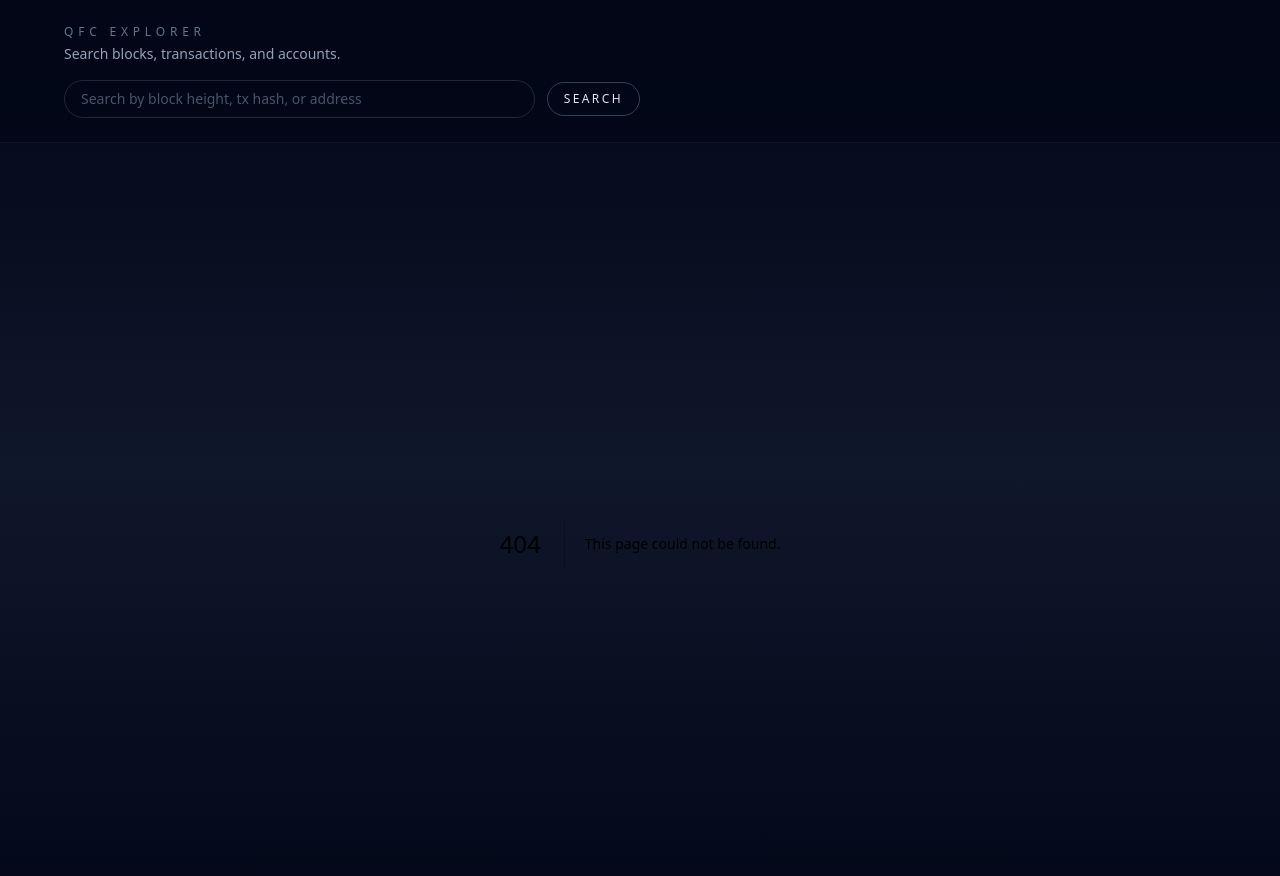
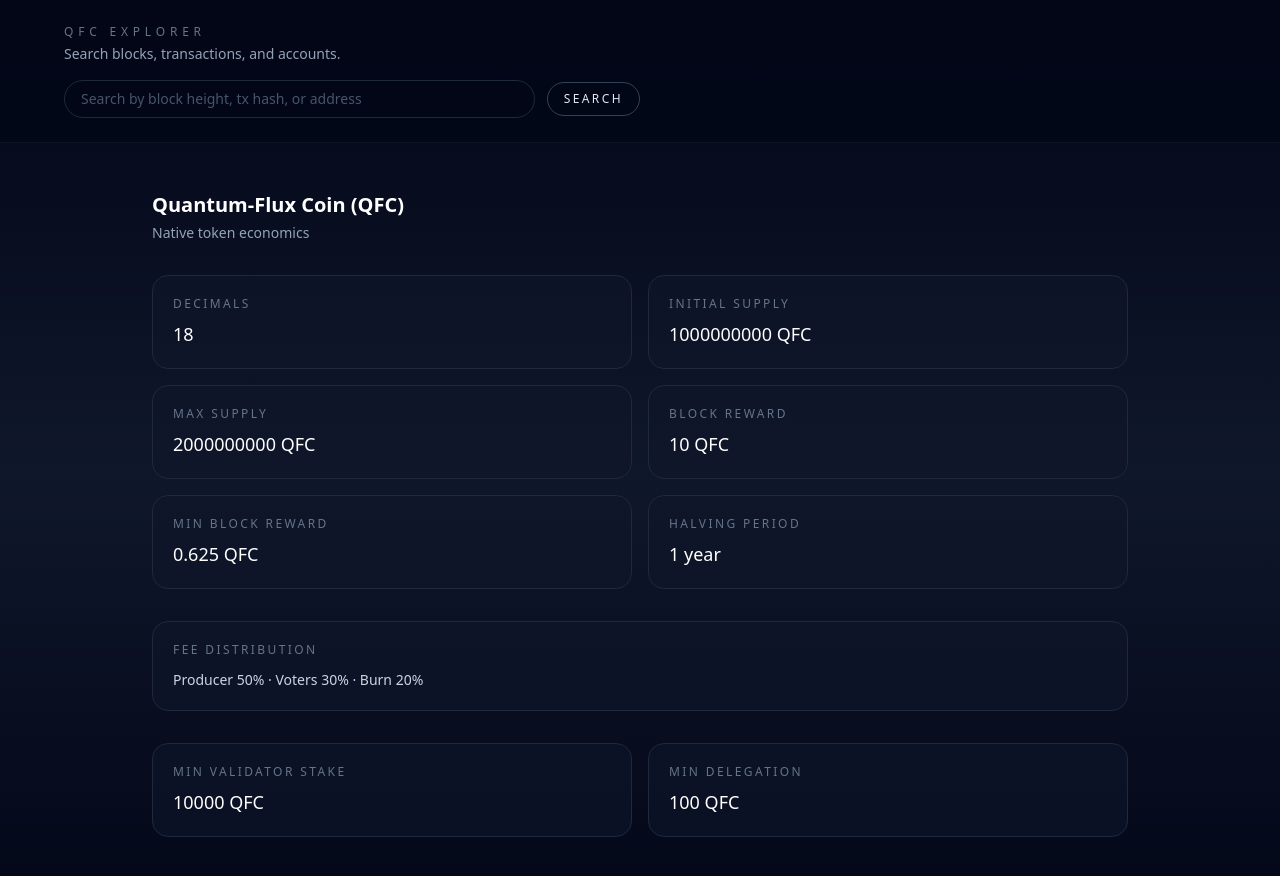
Before and after one commit to qfc-network/qfc-explorer, a Next.js app: page /token/qfc in a window 1280 px wide. Before the commit this address had no page. Shown: the top 876 px of the page. Built offline with nearby package versions, Linux system fonts and the light colour scheme.

Commit message:
Add QFC tokenomics page

```diff
--- a/src/app/contracts/page.tsx
+++ b/src/app/contracts/page.tsx
@@ -1,3 +1,4 @@
+import Link from 'next/link';
 import SectionHeader from '@/components/SectionHeader';
 
 export default function ContractsPage() {
@@ -6,6 +7,9 @@ export default function ContractsPage() {
       <SectionHeader title="Contracts" description="Token/contract indexing not enabled yet." />
       <div className="rounded-2xl border border-slate-800 bg-slate-900/60 p-6 text-slate-300">
         <p>Contract discovery will appear here once token metadata is indexed.</p>
+        <p className="mt-3 text-sm text-slate-400">
+          Meanwhile, see <Link href="/token/qfc" className="text-slate-200">QFC tokenomics</Link>.
+        </p>
       </div>
     </main>
   );
--- a/src/app/page.tsx
+++ b/src/app/page.tsx
@@ -150,6 +150,12 @@ export default async function Home() {
               >
                 Contracts
               </Link>
+              <Link
+                href="/token/qfc"
+                className="rounded-full border border-slate-800 px-4 py-2 text-xs uppercase tracking-[0.2em] text-slate-300"
+              >
+                Tokenomics
+              </Link>
             </div>
           }
         />
--- /dev/null
+++ b/src/app/token/qfc/page.tsx
@@ -0,0 +1,58 @@
+import SectionHeader from '@/components/SectionHeader';
+import { TOKENOMICS } from '@/lib/tokenomics';
+
+export default function QfcTokenPage() {
+  return (
+    <main className="mx-auto flex min-h-screen max-w-5xl flex-col gap-8 px-6 py-12">
+      <SectionHeader
+        title={`${TOKENOMICS.name} (${TOKENOMICS.symbol})`}
+        description="Native token economics"
+      />
+
+      <div className="grid gap-4 sm:grid-cols-2">
+        <div className="rounded-2xl border border-slate-800 bg-slate-900/60 p-5">
+          <p className="text-xs uppercase tracking-[0.2em] text-slate-500">Decimals</p>
+          <p className="mt-2 text-lg text-white">{TOKENOMICS.decimals}</p>
+        </div>
+        <div className="rounded-2xl border border-slate-800 bg-slate-900/60 p-5">
+          <p className="text-xs uppercase tracking-[0.2em] text-slate-500">Initial Supply</p>
+          <p className="mt-2 text-lg text-white">{TOKENOMICS.initialSupply} QFC</p>
+        </div>
+        <div className="rounded-2xl border border-slate-800 bg-slate-900/60 p-5">
+          <p className="text-xs uppercase tracking-[0.2em] text-slate-500">Max Supply</p>
+          <p className="mt-2 text-lg text-white">{TOKENOMICS.maxSupply} QFC</p>
+        </div>
+        <div className="rounded-2xl border border-slate-800 bg-slate-900/60 p-5">
+          <p className="text-xs uppercase tracking-[0.2em] text-slate-500">Block Reward</p>
+          <p className="mt-2 text-lg text-white">{TOKENOMICS.blockReward} QFC</p>
+        </div>
+        <div className="rounded-2xl border border-slate-800 bg-slate-900/60 p-5">
+          <p className="text-xs uppercase tracking-[0.2em] text-slate-500">Min Block Reward</p>
+          <p className="mt-2 text-lg text-white">{TOKENOMICS.minBlockReward} QFC</p>
+        </div>
+        <div className="rounded-2xl border border-slate-800 bg-slate-900/60 p-5">
+          <p className="text-xs uppercase tracking-[0.2em] text-slate-500">Halving Period</p>
+          <p className="mt-2 text-lg text-white">{TOKENOMICS.halvingPeriodYears} year</p>
+        </div>
+      </div>
+
+      <div className="rounded-2xl border border-slate-800 bg-slate-900/60 p-5">
+        <p className="text-xs uppercase tracking-[0.2em] text-slate-500">Fee Distribution</p>
+        <p className="mt-3 text-sm text-slate-300">
+          Producer {TOKENOMICS.producerRewardPercent}% · Voters {TOKENOMICS.votersRewardPercent}% · Burn {TOKENOMICS.feeBurnPercent}%
+        </p>
+      </div>
+
+      <div className="grid gap-4 sm:grid-cols-2">
+        <div className="rounded-2xl border border-slate-800 bg-slate-900/60 p-5">
+          <p className="text-xs uppercase tracking-[0.2em] text-slate-500">Min Validator Stake</p>
+          <p className="mt-2 text-lg text-white">{TOKENOMICS.minValidatorStake} QFC</p>
+        </div>
+        <div className="rounded-2xl border border-slate-800 bg-slate-900/60 p-5">
+          <p className="text-xs uppercase tracking-[0.2em] text-slate-500">Min Delegation</p>
+          <p className="mt-2 text-lg text-white">{TOKENOMICS.minDelegation} QFC</p>
+        </div>
+      </div>
+    </main>
+  );
+}
--- /dev/null
+++ b/src/lib/tokenomics.ts
@@ -0,0 +1,16 @@
+export const TOKENOMICS = {
+  name: 'Quantum-Flux Coin',
+  symbol: 'QFC',
+  decimals: 18,
+  initialSupply: '1000000000',
+  maxSupply: '2000000000',
+  blockReward: '10',
+  minBlockReward: '0.625',
+  halvingPeriodYears: 1,
+  feeBurnPercent: 20,
+  producerRewardPercent: 50,
+  votersRewardPercent: 30,
+  contractCreatorFeePercent: 5,
+  minValidatorStake: '10000',
+  minDelegation: '100',
+};
```
Also changed, not shown: 1 other file (tests, documents, lock files or other folders).
